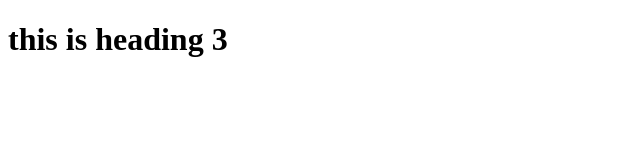
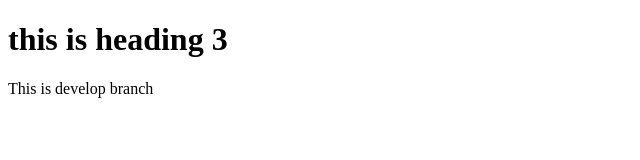
Before and after one commit to karthikkrishna611/UIClassDecember9-2015, a plain HTML site: page index.html in a window 1280 px wide. Shown: the whole page, without its empty margins (0-640 px from the left). Drawn offline with Linux system fonts and the light colour scheme.

Commit message:
added a para

```diff
--- a/index.html
+++ b/index.html
@@ -5,5 +5,6 @@
 	</head>
 	<body>
 		<h1>this is heading 3</h1>
+		<p>This is develop branch</p>
 	</body>
 </html>
```
